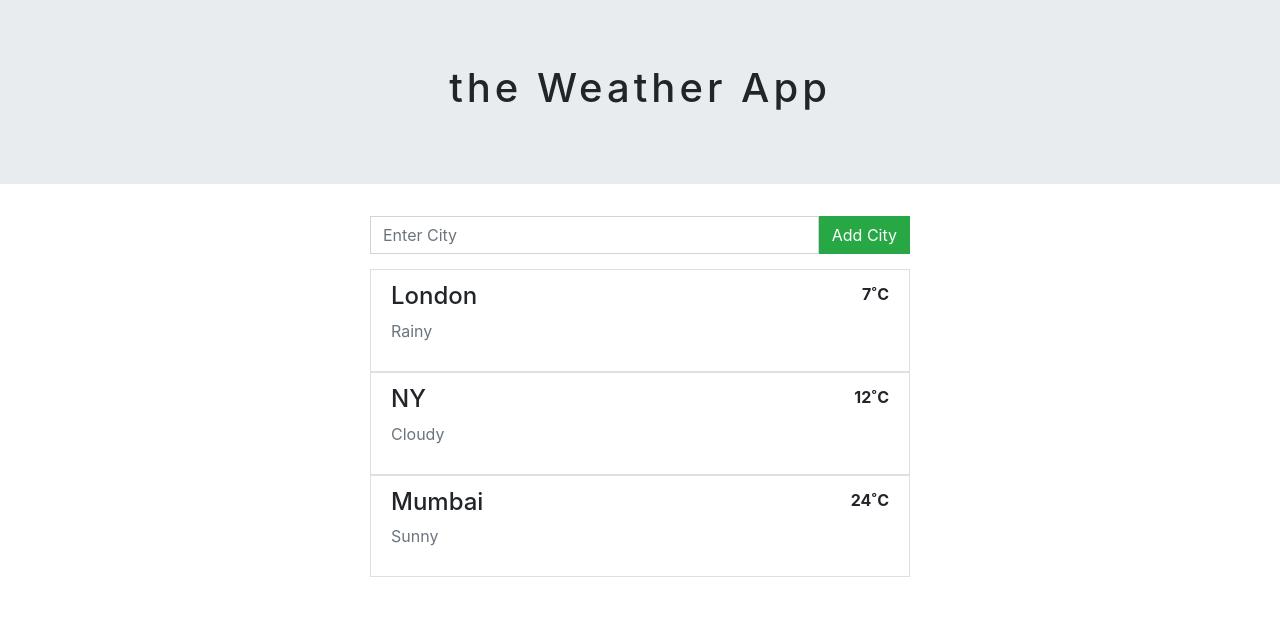
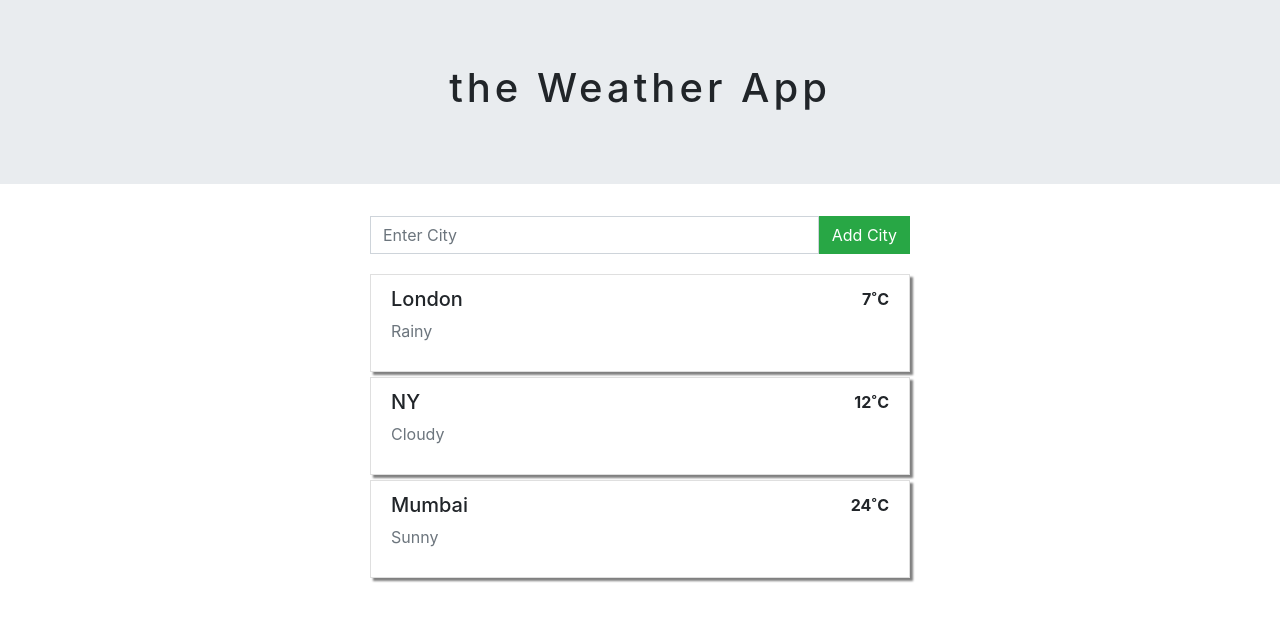
Before and after one commit to abhi747/weather-app, an Angular app: page / in a window 1280 px wide. Shown: the top 620 px of the page. Built offline with nearby package versions, Linux system fonts and the light colour scheme.

Commit message:
layot formatting

```diff
--- a/src/app/components/weather-item/weather-item.component.css
+++ b/src/app/components/weather-item/weather-item.component.css
@@ -0,0 +1,4 @@
+li {
+    margin: 5px 0px;
+    box-shadow: 3px 3px 2px grey;
+}
--- a/src/app/components/weather-item/weather-item.component.html
+++ b/src/app/components/weather-item/weather-item.component.html
@@ -4,7 +4,7 @@
       <li class="list-group-item">
         <div class="row">
             <div class="col">
-                <h4>{{weatherItem.cityName}}</h4>
+                <h5>{{weatherItem.cityName}}</h5>
                 <p class="text-secondary">{{weatherItem.description | titlecase}}</p>
               </div>
               <div class="col">
```
